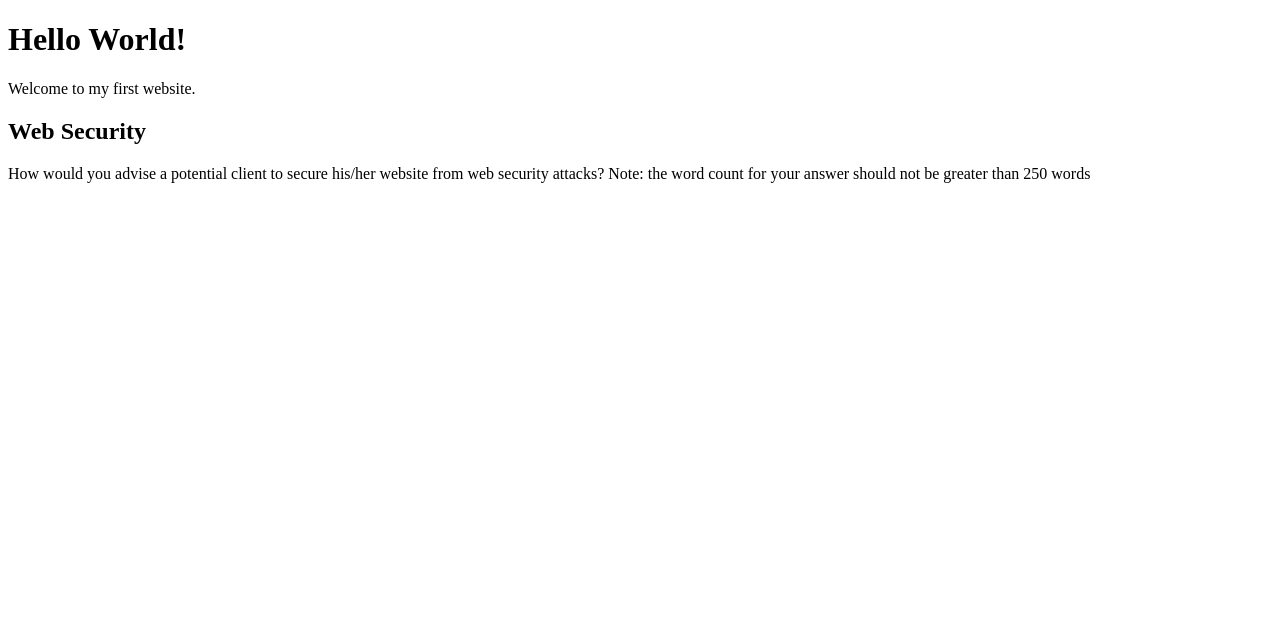
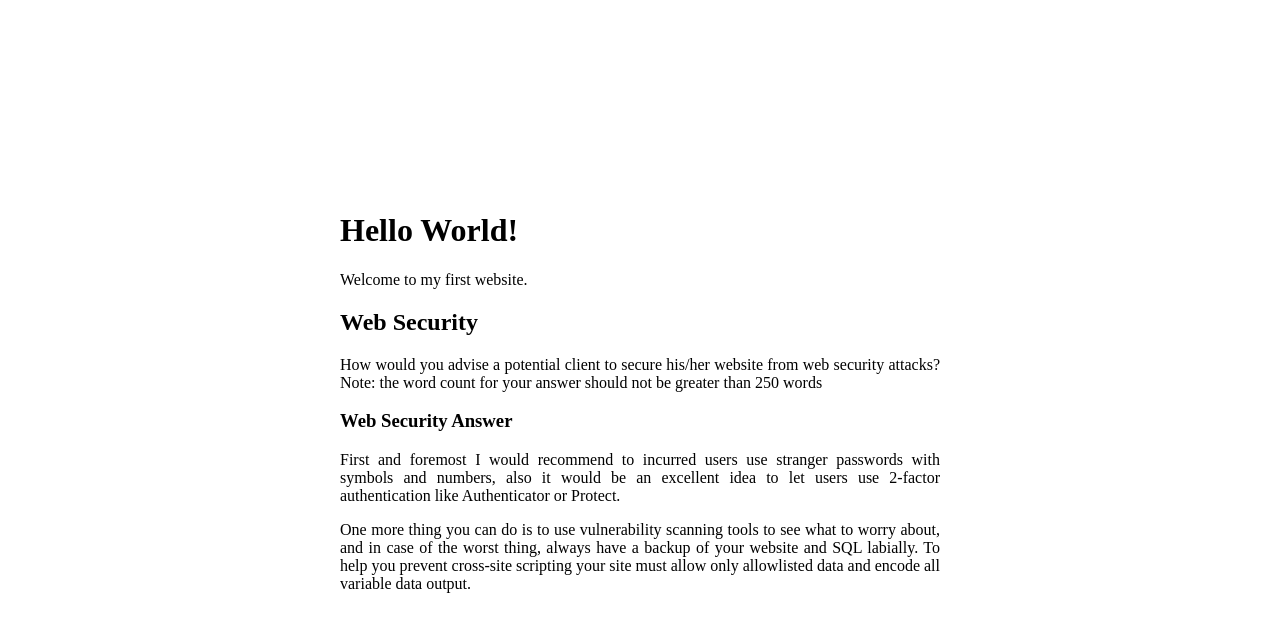
Before and after one commit to Noroff-FEU-Assignments/cross-course-project-SmexShi, a plain HTML site: page index.html in a window 1280 px wide. Drawn offline with Linux system fonts and the light colour scheme.

Commit message:
finale update

```diff
--- a/css/style.css
+++ b/css/style.css
@@ -0,0 +1,31 @@
+html, body {
+    height: 100%;
+    width: 600px;
+}
+
+html {
+    display: table;
+    margin: auto;
+}
+
+body {
+    display: table-cell;
+    vertical-align: middle;
+}
+
+h1 {
+    text-align: justify;
+}
+
+
+p {
+    text-align: justify;
+}
+
+h2 {
+    text-align: justify;
+}
+
+h3 {
+    text-align: justify;
+}
--- a/index.html
+++ b/index.html
@@ -3,12 +3,17 @@
 <head>
 
     <title>My First Website</title>
+    <link rel="stylesheet" href="/css/style.css">
 </head>
 <body>
     <h1>Hello World!</h1>
     <p>Welcome to my first website.</p>
     <h2>Web Security</h2>
     <p id="web-security-question">How would you advise a potential client to secure his/her website from web security attacks? Note: the word count for your answer should not be greater than 250 words</p>
-    <p id="web-security-answer"></p>
+    <h3>Web Security Answer</h3>
+    <p id="web-security-answer">First and foremost I would recommend to incurred users use stranger passwords with symbols and numbers, also it would be an excellent idea to let users use 2-factor authentication like Authenticator or Protect.
+        </p>
+    <p id="web-security-answer"> One more thing you can do is to use vulnerability scanning tools to see what to worry about, and in case of the worst thing, always have a backup of your website and SQL labially. To help you prevent cross-site scripting your site must allow only allowlisted data and encode all variable data output.
+         </p>
 </body>
 </html>
```
Also changed, not shown: 1 other file.
